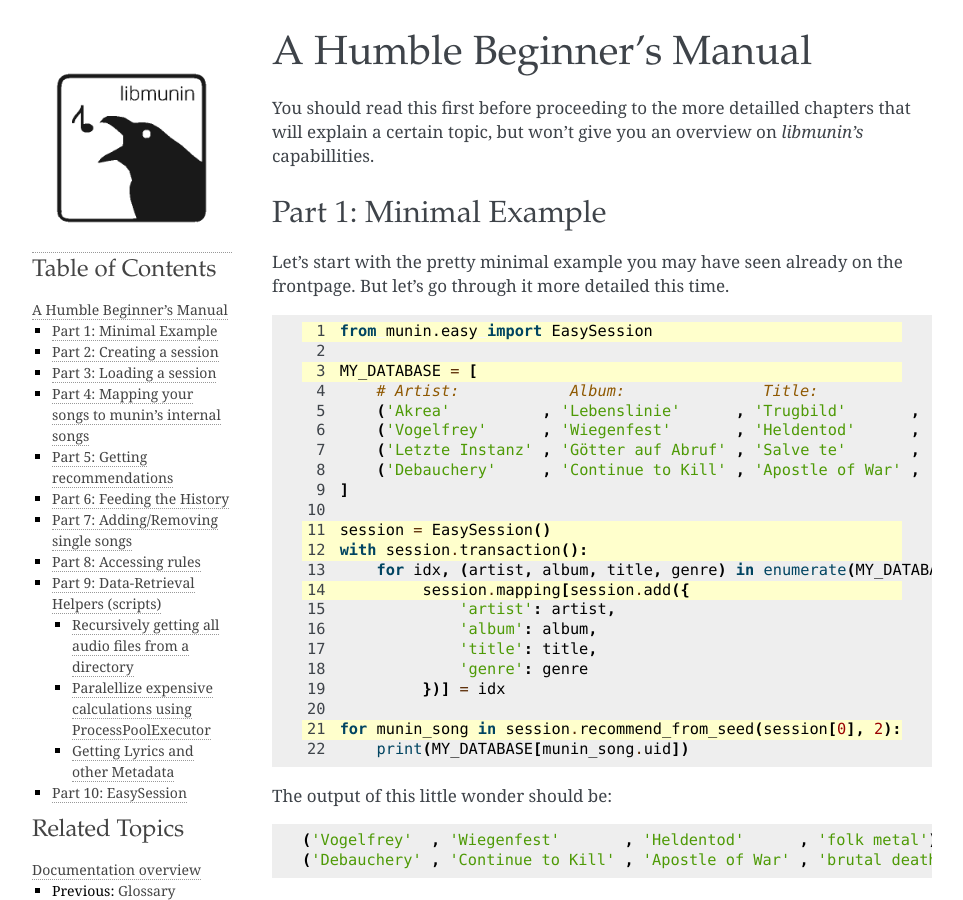
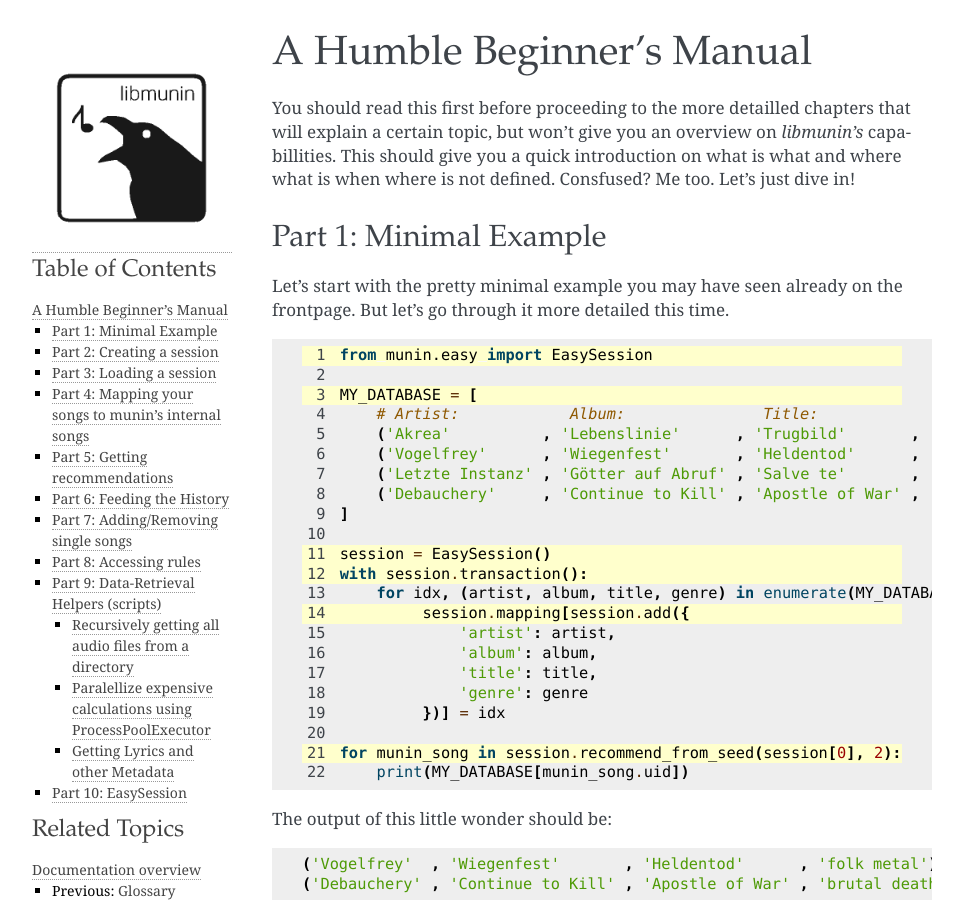
Before and after one commit to sahib/libmunin, a Sphinx documentation site: the page built from doc/tutorial.rst, in a window 1280 px wide and 900 px high. Shown: the whole window, without its empty margins (148-1111 px from the left). Built offline with Sphinx 7.4.7, drawn with Linux system fonts in a browser that asks for light colours.

Commit message:
Added documentation for last commit

```diff
--- /dev/null
+++ b/doc/api/providers/normalize.rst
@@ -0,0 +1,5 @@
+Normalization Providers
+=======================
+
+.. automodule:: munin.provider.normalize
+    :members:
--- a/doc/index.rst
+++ b/doc/index.rst
@@ -52,7 +52,7 @@ Table of Contents
 **Developer Section**
 
 .. toctree::
-    :maxdepth: 1
+    :maxdepth: 2
 
     tutorial
 
--- a/doc/tutorial.rst
+++ b/doc/tutorial.rst
@@ -3,7 +3,10 @@ A Humble Beginner's Manual
 
 You should read this first before proceeding to the more detailled chapters that
 will explain a certain topic, but won't give you an overview on *libmunin's*
-capabillities.
+capabillities. This should give you a quick introduction on what is what and
+where what is when where is not defined. Consfused? Me too. Let's just dive in!
+
+
 
 Part 1: Minimal Example
 -----------------------
```
Also changed, not shown: 1 other file.
